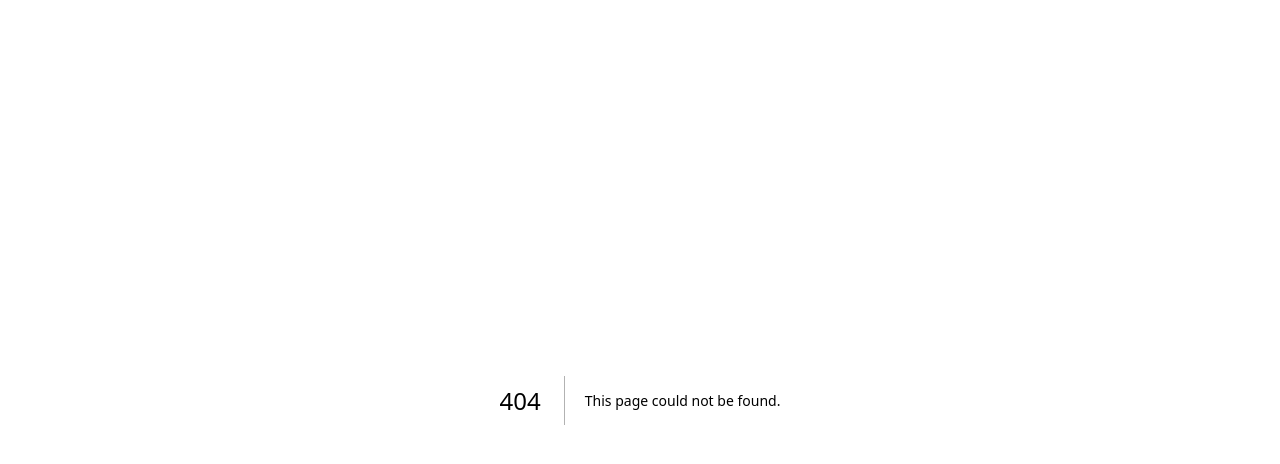
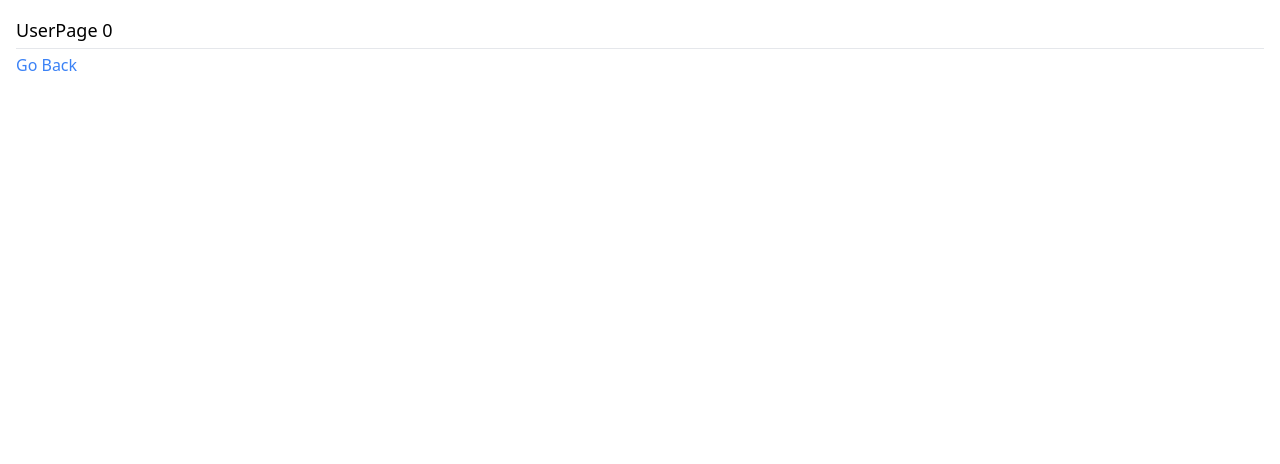
Before and after one commit to YQh9Mh3181jzEJ5/learn-nextjs-basics, a Next.js app: page /users/0 in a window 1280 px wide. Before the commit this address had no page. Shown: the top 464 px of the page. Built offline with nearby package versions, Linux system fonts and the light colour scheme.

Commit message:
feat: create users

```diff
--- a/app/globals.css
+++ b/app/globals.css
@@ -1,33 +1,3 @@
 @tailwind base;
 @tailwind components;
 @tailwind utilities;
-
-:root {
-  --foreground-rgb: 0, 0, 0;
-  --background-start-rgb: 214, 219, 220;
-  --background-end-rgb: 255, 255, 255;
-}
-
-@media (prefers-color-scheme: dark) {
-  :root {
-    --foreground-rgb: 255, 255, 255;
-    --background-start-rgb: 0, 0, 0;
-    --background-end-rgb: 0, 0, 0;
-  }
-}
-
-body {
-  color: rgb(var(--foreground-rgb));
-  background: linear-gradient(
-      to bottom,
-      transparent,
-      rgb(var(--background-end-rgb))
-    )
-    rgb(var(--background-start-rgb));
-}
-
-@layer utilities {
-  .text-balance {
-    text-wrap: balance;
-  }
-}
--- a/app/layout.tsx
+++ b/app/layout.tsx
@@ -13,7 +13,7 @@ export default function RootLayout({
 }>) {
   return (
     <html lang="ja">
-      <body>{children}</body>
+      <body className="p-4">{children}</body>
     </html>
   );
 }
--- /dev/null
+++ b/app/lib/users.ts
@@ -0,0 +1,11 @@
+interface User {
+  id: number;
+  name: string;
+  prof: string;
+}
+
+const users: User[] = [
+  { id: 0, name: "Taro", prof: "He is Good" },
+  { id: 1, name: "Jiro", prof: "He is cool" },
+  { id: 2, name: "Saburo", prof: "He is smart" },
+];
--- a/app/page.tsx
+++ b/app/page.tsx
@@ -1,3 +1,21 @@
+import Link from "next/link";
+
 export default function Home() {
-  return <h1>Users</h1>;
+  return (
+    <>
+      <h1 className="text-lg border-b pb-1 mb-1">Users</h1>
+      <ul className="list-disc ml-4">
+        <li>
+          <Link href="/users/0" className="text-blue-500 hove:text-blue-7000">
+            User0
+          </Link>
+        </li>
+        <li>
+          <Link href="/users/1" className="text-blue-500 hove:text-blue-7000">
+            User1
+          </Link>
+        </li>
+      </ul>
+    </>
+  );
 }
--- /dev/null
+++ b/app/users/[userId]/page.tsx
@@ -0,0 +1,20 @@
+import Link from "next/link";
+
+interface Props {
+  params: { userId: string };
+}
+
+export default function UserPage(props: Props) {
+  return (
+    <>
+      <h1 className="text-lg border-b pb-1 mb-1">
+        UserPage {props.params.userId}
+      </h1>
+      <p>
+        <Link href="/" className="text-blue-500 hove:text-blue-7000">
+          Go Back
+        </Link>
+      </p>
+    </>
+  );
+}
```
